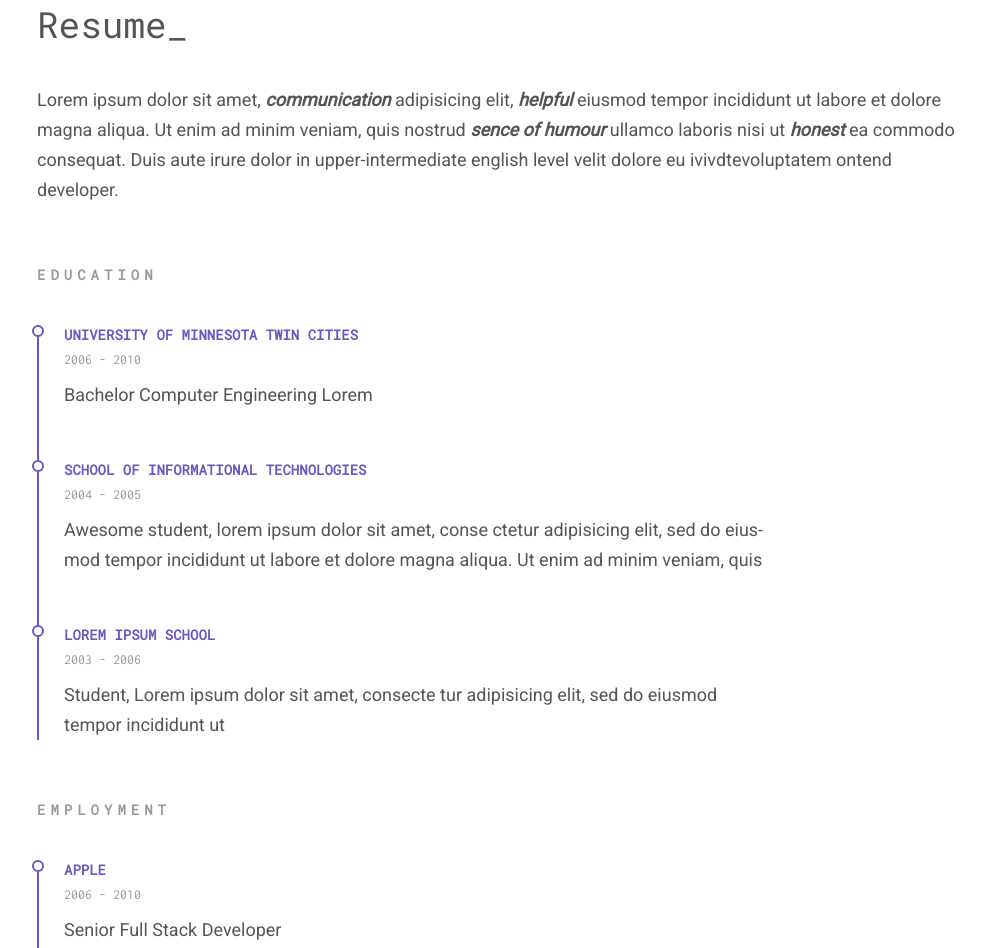
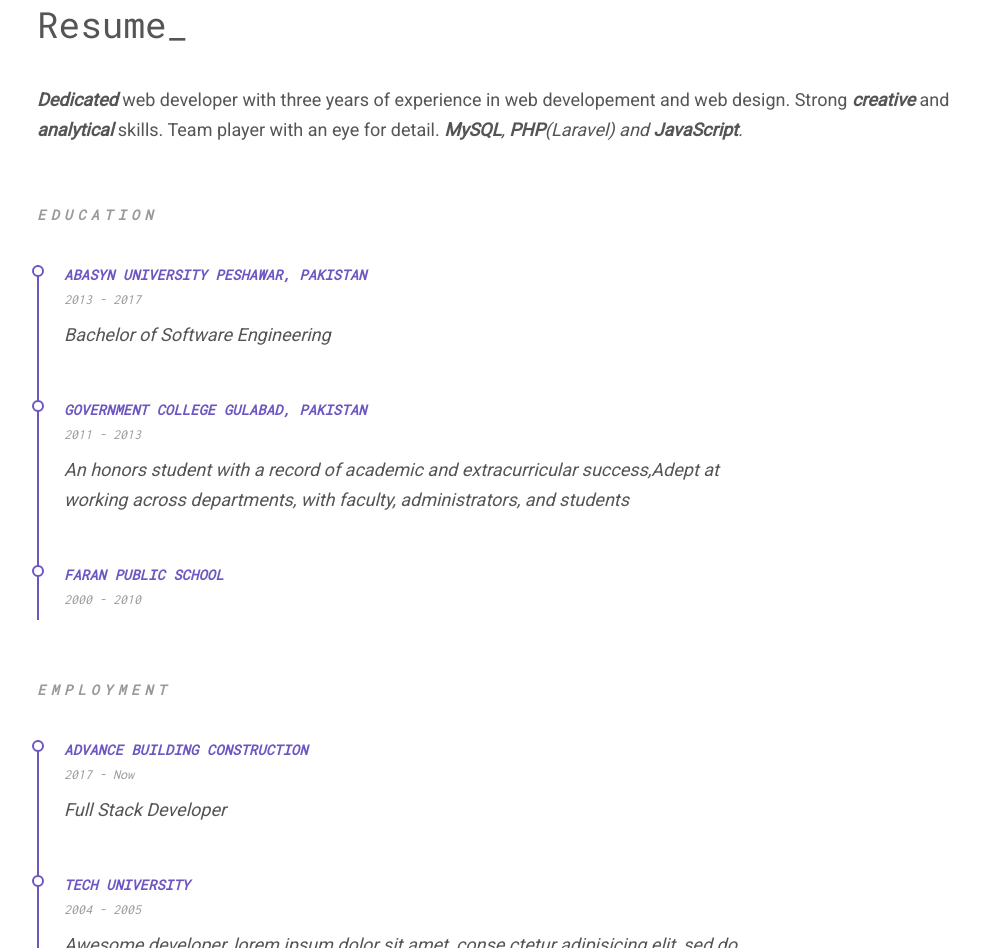
Before and after one commit to iqbalhussainkhan/Resume, a plain HTML site: page index.html in a window 1280 px wide. Shown: the part 991-1939 px from the top of the page, without its empty margins (48-1033 px from the left). Drawn offline with Linux system fonts and the light colour scheme; a script that the page names is missing.

Commit message:
edits in contact me

```diff
--- a/index.html
+++ b/index.html
@@ -110,7 +110,7 @@
       <div class="col-md-10">
         <h2 id="hello_header" class="section__title">Hi_</h2>
         <p class="section__description">
-          I am Junior Web developer able to build a Web presence from the ground up - from concept, navigation,
+          I am Web developer able to build a Web presence from the ground up - from concept, navigation,
           layout and programming to UX and SEO. Skilled at writing well-designed, testable and efficient code using
           current best practices in Web development. Fast learner, hard worker and team player who is proficient in
           an array of scripting languages and multimedia Web tools.
@@ -129,10 +129,8 @@
       <div class="col-md-10">
         <h2 id="resume_header" class="section__title">Resume_</h2>
         <p class="section__description">
-          Lorem ipsum dolor sit amet, <i><b>communication</b></i> adipisicing elit, <i><b>helpful</b></i> eiusmod
-          tempor incididunt ut labore et dolore magna aliqua. Ut enim ad minim veniam, quis nostrud <i><b>sence of
-          humour</b></i> ullamco laboris nisi ut <i><b>honest</b></i> ea commodo consequat. Duis aute irure dolor in
-          upper-intermediate english level velit  dolore eu ivivdtevoluptatem ontend developer.
+            <i><b>Dedicated</b></i> web developer with three years of experience in web developement and web design.
+            Strong <i><b>creative</b></i> and <i><b>analytical</b></i> skills. Team player with an eye for detail. <i><b>MySQL</b>, <i><b>PHP</b></i>(Laravel) and <i><b>JavaScript</b></i>.
         </p>
       </div>
     </div>
@@ -140,27 +138,26 @@
       <div class="col-md-8 section__resume resume-list">
         <h3 class="resume-list_title">education</h3>
         <div class="resume-list__block">
-          <p class="resume-list__block-title">University of Minnesota Twin Cities </p>
-          <p class="resume-list__block-date">2006 - 2010</p>
+          <p class="resume-list__block-title"> Abasyn University Peshawar, Pakistan </p>
+          <p class="resume-list__block-date">2013 - 2017</p>
           <p>
-            Bachelor Computer Engineering Lorem
+            Bachelor of Software Engineering
           </p>
         </div>
         <div class="resume-list__block">
-          <p class="resume-list__block-title">School of Informational technologies</p>
-          <p class="resume-list__block-date">2004 - 2005</p>
+          <p class="resume-list__block-title">Government College Gulabad, pakistan</p>
+          <p class="resume-list__block-date">2011 - 2013</p>
           <p>
-            Awesome student, lorem ipsum dolor sit amet, conse ctetur adipisicing elit, sed do eius-
-            mod tempor incididunt ut labore et dolore magna aliqua. Ut enim ad minim veniam, quis
+            An honors student with a record of academic and extracurricular success,Adept at working across departments, with faculty, administrators, and students
           </p>
         </div>
         <div class="resume-list__block">
-          <p class="resume-list__block-title">Lorem Ipsum School</p>
-          <p class="resume-list__block-date">2003 - 2006</p>
-          <p>
+          <p class="resume-list__block-title">Faran Public School</p>
+          <p class="resume-list__block-date">2000 - 2010</p>
+          <!-- <p>
             Student, Lorem ipsum dolor sit amet, consecte tur adipisicing elit, sed do eiusmod tempor
             incididunt ut
-          </p>
+          </p> -->
         </div>
       </div>
     </div>
@@ -168,10 +165,10 @@
       <div class="col-md-8 section__resume resume-list">
         <h3 class="resume-list_title">employment</h3>
         <div class="resume-list__block">
-          <p class="resume-list__block-title">Apple</p>
-          <p class="resume-list__block-date">2006 - 2010</p>
+          <p class="resume-list__block-title">Advance Building Construction</p>
+          <p class="resume-list__block-date">2017 - Now</p>
           <p>
-            Senior Full Stack Developer
+            Full Stack Developer
           </p>
         </div>
         <div class="resume-list__block">
@@ -534,7 +531,7 @@
             <dl class="contact-list">
               <dt>Phone:</dt>
               <dd><a href="tel:82344563333">(971) 52-4739338</a></dd>
-              <dt>LinkedIn:</dt>
+              <dt>Skype:</dt>
               <dd><a href="skype:iqbalhussain345">iqbalhussain345</a></dd>
               <dt>Email:</dt>
               <dd><a href="iqbalhussainkhan@yahoo.com">iqbalhussainkhan@yahoo.com</a></dd>
```
Also changed, not shown: package-lock.json (added).
